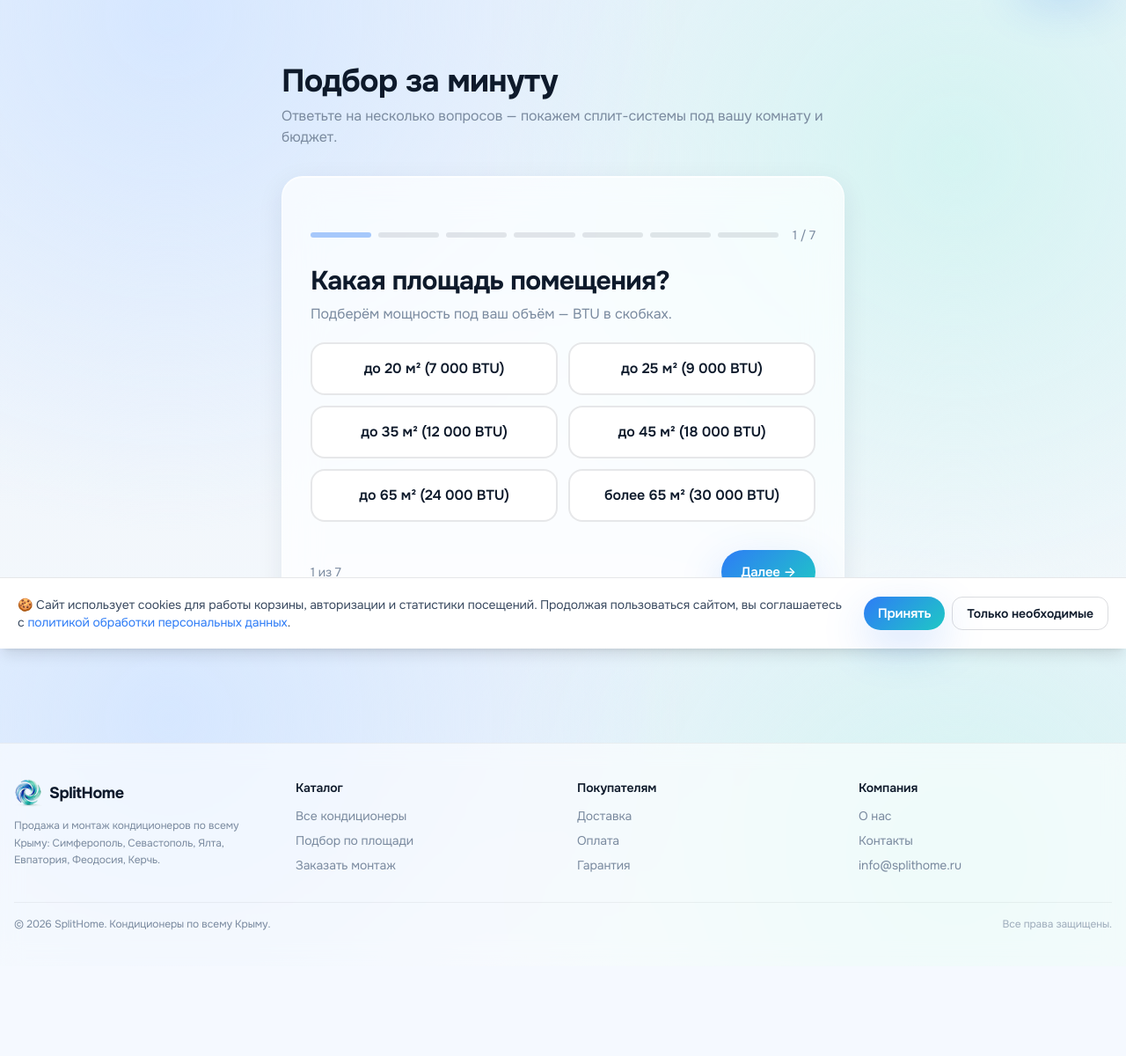
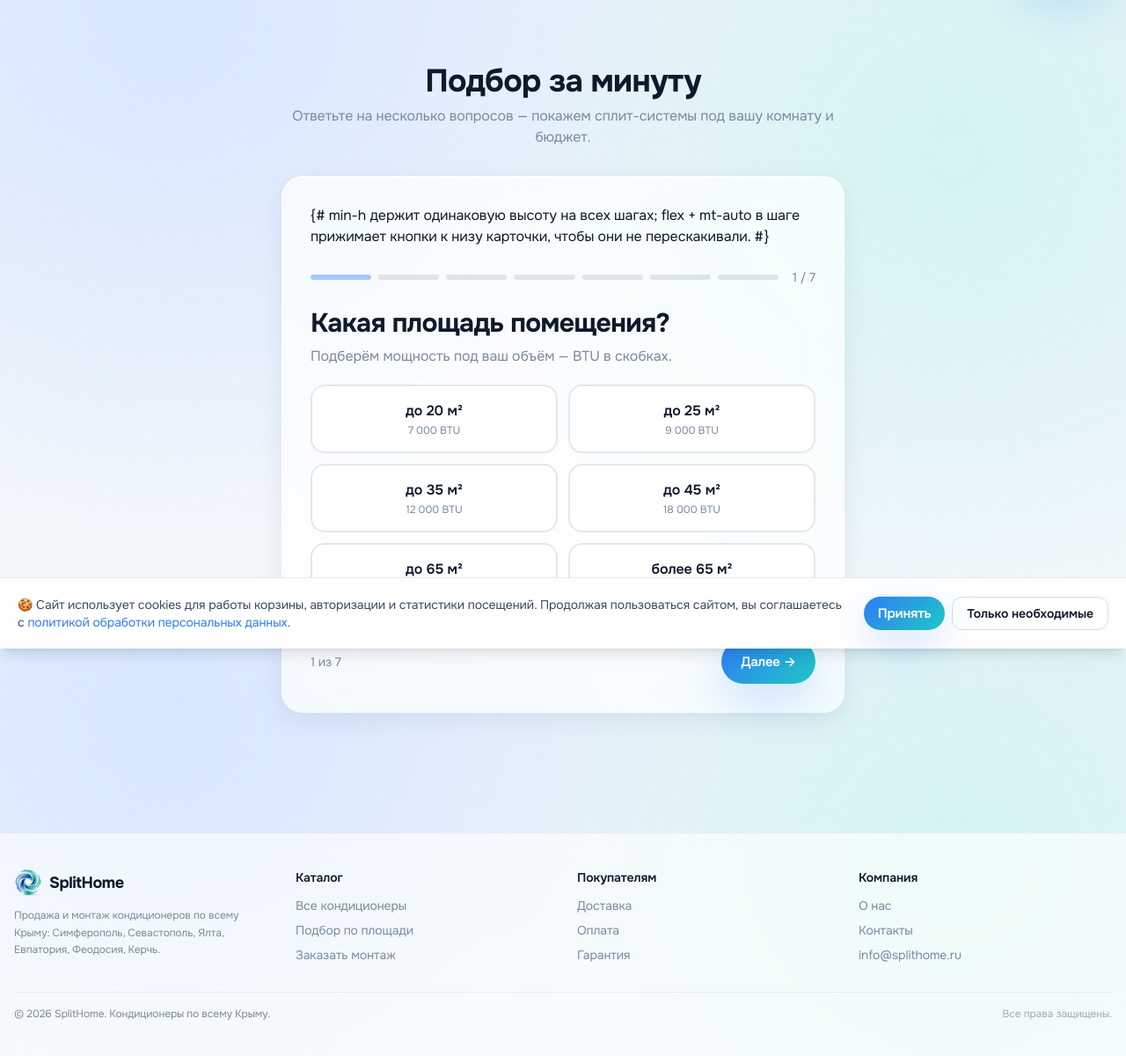
Before and after one commit to flycited2-dotcom/split-shop_claude, a Django app: page /quiz/ in a window 1280 px wide. Shown: the part 63-1263 px from the top of the page at 88% size. Before the commit the page ends 1120 px from the top, so only its background shows below. Run offline with Django 5.2, Linux system fonts and the light colour scheme; data that the repository does not hold is empty; style sheets or scripts are compiled from the project's sources; parts of the project's set-up code (start-up, migrations or seed data) failed here and were passed over; some libraries are stand-ins or nearby versions.

Commit message:
fix(quiz): единый каркас карточки на всех шагах
По замечаниям с прода: заголовок по центру, карточка шире (px-2 на
мобильном), контент прижат не к самому верху. Главное — одинаковая
высота карточки (min-h) и кнопки через mt-auto: раньше шаги были
297-491px, и «Далее» прыгала от шага к шагу. Плитки площади разбиты
на две строки (площадь / мощность): одной строкой «более 65 м²
(30 000 BTU)» переносилась, соседние нет.

Co-Authored-By: Claude Opus 5 <noreply@anthropic.com>

```diff
--- a/apps/leads/views.py
+++ b/apps/leads/views.py
@@ -275,15 +275,18 @@ BUDGET_OPTIONS = [
     ('70000', 'до 70 000 ₽'),
     ('0', 'Не важно'),
 ]
-# Пилюли шага 1: (значение area_sqm, подпись). BTU считается на сервере через
-# quiz_logic.btu_candidates() — на границах автоматически добавится secondary.
+# Пилюли шага 1: (значение area_sqm, площадь, мощность). Площадь и BTU — двумя
+# строками, а не одной подписью в скобках: на мобильном одна строка «более 65 м²
+# (30 000 BTU)» переносилась, соседние нет — плитки выходили разной высоты.
+# BTU считается на сервере через quiz_logic.btu_candidates() — на границах
+# автоматически добавится secondary.
 AREA_OPTIONS = [
-    ('20',  'до 20 м² (7 000 BTU)'),
-    ('25',  'до 25 м² (9 000 BTU)'),
-    ('35',  'до 35 м² (12 000 BTU)'),
-    ('45',  'до 45 м² (18 000 BTU)'),
-    ('65',  'до 65 м² (24 000 BTU)'),
-    ('100', 'более 65 м² (30 000 BTU)'),
+    ('20',  'до 20 м²',    '7 000 BTU'),
+    ('25',  'до 25 м²',    '9 000 BTU'),
+    ('35',  'до 35 м²',    '12 000 BTU'),
+    ('45',  'до 45 м²',    '18 000 BTU'),
+    ('65',  'до 65 м²',    '24 000 BTU'),
+    ('100', 'более 65 м²', '30 000 BTU'),
 ]
 
 _BRAND_LOGO_EXTENSIONS = ('.svg', '.png', '.webp', '.jpg', '.jpeg')
--- a/templates/leads/partials/_quiz_step.html
+++ b/templates/leads/partials/_quiz_step.html
@@ -92,7 +92,7 @@
 
 {% else %}
   {# === Шаги 1-7 wizard === #}
-  <form hx-post="{% url 'quiz_step' %}" hx-target="#quiz-content" hx-swap="innerHTML" class="space-y-3 sm:space-y-6">
+  <form hx-post="{% url 'quiz_step' %}" hx-target="#quiz-content" hx-swap="innerHTML" class="flex flex-col flex-1 space-y-3 sm:space-y-6">
     {% csrf_token %}
     <input type="hidden" name="step" value="{{ step }}">
     {% if step != 1 %}<input type="hidden" name="area_sqm" value="{{ area_sqm }}">{% endif %}
@@ -122,11 +122,12 @@
         <h2 class="text-lg sm:text-3xl font-bold mb-1 sm:mb-2">Какая площадь помещения?</h2>
         <p class="text-ink-3 text-sm sm:text-base mb-3 sm:mb-5">Подберём мощность под ваш объём — BTU в скобках.</p>
         <div class="grid grid-cols-2 gap-2 sm:gap-3">
-          {% for v, label in area_options %}
+          {% for v, label, power in area_options %}
             <label class="relative cursor-pointer block">
               <input type="radio" name="area_sqm" value="{{ v }}" required class="peer sr-only" {% if area_sqm == v %}checked{% endif %}>
-              <div class="rounded-2xl border-2 border-ink/10 bg-white p-3 sm:p-4 peer-checked:border-accent peer-checked:bg-accent/5 hover:border-accent/40 transition text-center font-semibold text-sm sm:text-base">
-                {{ label }}
+              <div class="rounded-2xl border-2 border-ink/10 bg-white p-3 sm:p-4 peer-checked:border-accent peer-checked:bg-accent/5 hover:border-accent/40 transition text-center">
+                <div class="font-semibold text-sm sm:text-base leading-tight">{{ label }}</div>
+                <div class="text-xs text-ink-3 mt-0.5">{{ power }}</div>
               </div>
             </label>
           {% endfor %}
--- a/templates/leads/quiz.html
+++ b/templates/leads/quiz.html
@@ -2,18 +2,21 @@
 {% block title %}Подбор кондиционера за минуту — SplitHome{% endblock %}
 {% block content %}
 {% comment %}
-Мобильный экран (~360×640 полезной высоты) должен вмещать шаг целиком: человек
-держит телефон и тыкает варианты, а не листает вверх-вниз. Поэтому на мобильном
-всё сжато — крупная типографика и большие отступы включаются только с sm:.
+Каркас квиза на мобильном: шаг должен целиком помещаться на экран (человек
+держит телефон и тыкает варианты, а не листает), карточка — одной ширины и
+одной высоты на всех семи шагах, иначе кнопка «Далее» прыгает от шага к шагу.
+Крупная типографика и большие отступы включаются только с sm:.
 {% endcomment %}
-<div class="max-w-2xl mx-auto py-3 sm:py-10 px-4">
-  <div class="mb-3 sm:mb-8">
+<div class="max-w-2xl mx-auto px-2 sm:px-4 py-4 sm:py-10">
+  <div class="mb-4 sm:mb-8 text-center">
     <h1 class="text-xl sm:text-4xl font-bold mb-1 sm:mb-2">Подбор за минуту</h1>
     {# Подзаголовок на мобильном съедает две строки — показываем только с sm: #}
     <p class="text-ink-3 hidden sm:block">Ответьте на несколько вопросов — покажем сплит-системы под вашу комнату и бюджет.</p>
   </div>
   <div id="quiz-card" class="glass p-4 sm:p-8">
-    <div id="quiz-content">
+    {# min-h держит одинаковую высоту на всех шагах; flex + mt-auto в шаге
+       прижимает кнопки к низу карточки, чтобы они не перескакивали. #}
+    <div id="quiz-content" class="min-h-[430px] sm:min-h-[380px] flex flex-col">
       {% include "leads/partials/_quiz_step.html" %}
     </div>
   </div>
```
